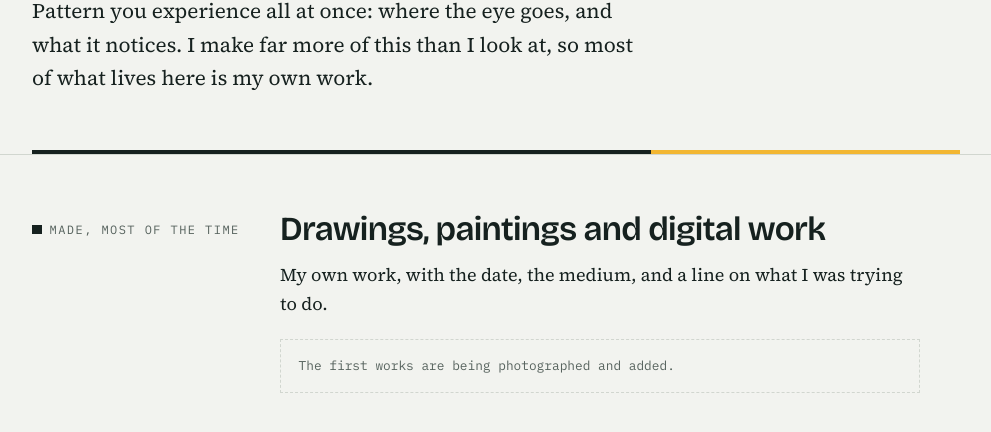
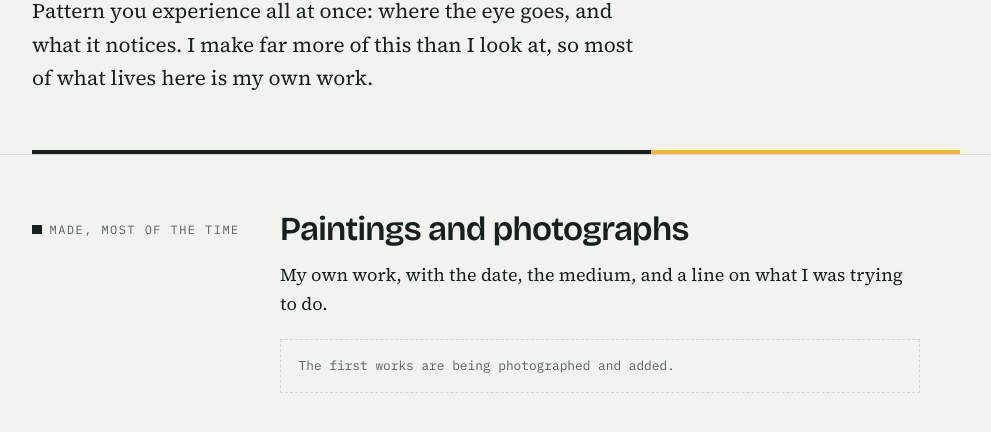
Before and after one commit to 2Syuretto7/colour.arnavraja.in, a plain HTML site: page index.html in a window 1280 px wide. Shown: the part 610-1042 px from the top of the page, without its empty margins (144-1135 px from the left). Drawn offline with nearby package versions, Linux system fonts and the light colour scheme; animation ran at ten frames a second.

Commit message:
Paintings and photographs
Co-Authored-By: Claude Opus 5.5 <noreply@anthropic.com>
Claude-Session: https://claude.ai/code/session_013SBuVfQYjugZyYUbryo7HQ

```diff
--- a/index.html
+++ b/index.html
@@ -4,7 +4,7 @@
 <meta charset="utf-8">
 <meta name="viewport" content="width=device-width, initial-scale=1, viewport-fit=cover">
 <title>Ordered space</title>
-<meta name="description" content="colour.arnavraja.in: drawings, paintings and digital work by Arnav Raja, and the art he keeps returning to.">
+<meta name="description" content="colour.arnavraja.in: paintings and photographs by Arnav Raja, and the art he keeps returning to.">
 <link rel="preconnect" href="https://fonts.googleapis.com">
 <link rel="preconnect" href="https://fonts.gstatic.com" crossorigin>
 <link rel="stylesheet" href="https://fonts.googleapis.com/css2?family=Bricolage+Grotesque:opsz,wght@12..96,400;12..96,600;12..96,800&family=Source+Serif+4:ital,opsz,wght@0,8..60,400;0,8..60,600;1,8..60,400&family=IBM+Plex+Mono:wght@400;500&display=swap">
@@ -97,7 +97,7 @@ footer a:hover { color: var(--ink); }
 <div class="wrap">
 <header class="top"><div class="inner"><a class="wordmark" href="https://colour.arnavraja.in"><b>colour</b><span>.arnavraja.in</span></a><nav aria-label="Parts of arnavraja.in"><ul><li><a href="https://arnavraja.in">home</a></li><li><a href="https://mind.arnavraja.in">mind</a></li><li><a href="https://code.arnavraja.in">code</a></li><li><a href="https://sound.arnavraja.in">sound</a></li><li><a href="https://colour.arnavraja.in" aria-current="page">colour</a></li><li><a href="https://blog.arnavraja.in">blog</a></li></ul></nav></div></header>
 <main>
-<div class="inner"><div class="stage" aria-hidden="true"><canvas id="motif"></canvas><p class="hint">move across: you claim the space nearest to you</p></div><div class="hero"><p class="label">colour.arnavraja.in &middot; Visual art</p><h1>Ordered space</h1><p class="lede">Pattern you experience all at once: where the eye goes, and what it notices. I make far more of this than I look at, so most of what lives here is my own work.</p></div></div><div class="inner"><div class="balance" aria-hidden="true"><i style="flex:2"></i><i style="flex:1"></i></div></div><section class="out"><div class="inner sec"><p class="label k">Made, most of the time</p><div><h2>Drawings, paintings and digital work</h2><p>My own work, with the date, the medium, and a line on what I was trying to do.</p><p class="empty">The first works are being photographed and added.</p></div></div></section><section class="in"><div class="inner sec"><p class="label k">Seen, less often</p><div><h2>Notes on art</h2><p>Now and then, a note on an artist, an exhibition or an image I keep returning to.</p><p class="empty">No notes yet.</p></div></div></section>
+<div class="inner"><div class="stage" aria-hidden="true"><canvas id="motif"></canvas><p class="hint">move across: you claim the space nearest to you</p></div><div class="hero"><p class="label">colour.arnavraja.in &middot; Visual art</p><h1>Ordered space</h1><p class="lede">Pattern you experience all at once: where the eye goes, and what it notices. I make far more of this than I look at, so most of what lives here is my own work.</p></div></div><div class="inner"><div class="balance" aria-hidden="true"><i style="flex:2"></i><i style="flex:1"></i></div></div><section class="out"><div class="inner sec"><p class="label k">Made, most of the time</p><div><h2>Paintings and photographs</h2><p>My own work, with the date, the medium, and a line on what I was trying to do.</p><p class="empty">The first works are being photographed and added.</p></div></div></section><section class="in"><div class="inner sec"><p class="label k">Seen, less often</p><div><h2>Notes on art</h2><p>Now and then, a note on an artist, an exhibition or an image I keep returning to.</p><p class="empty">No notes yet.</p></div></div></section>
 </main>
 <footer><div class="inner"><span>&copy; <span class="yr">2026</span> Arnav Raja &middot; colour.arnavraja.in</span><ul><li><a href="https://arnavraja.in">arnavraja.in</a></li><li><a href="https://mind.arnavraja.in">mind</a></li><li><a href="https://code.arnavraja.in">code</a></li><li><a href="https://sound.arnavraja.in">sound</a></li><li><a href="https://blog.arnavraja.in">blog</a></li></ul></div></footer>
 </div>
```
